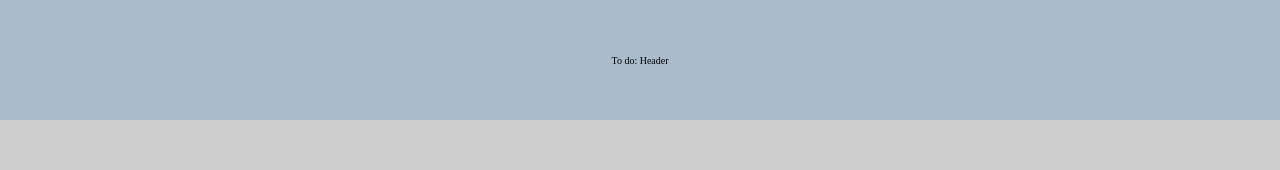
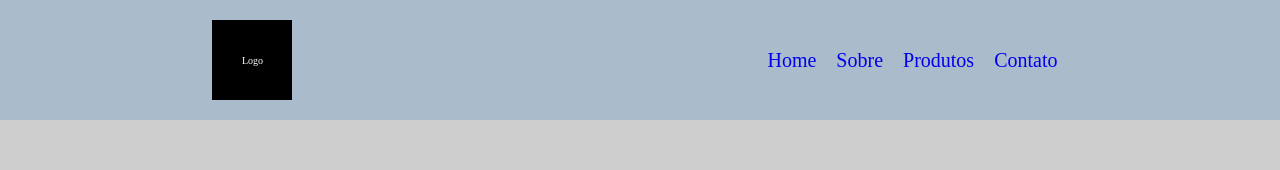
Before and after one commit to LeSales/toldos-portfolio, a Next.js app: page / in a window 1280 px wide. Shown: the top 170 px of the page. Built offline with nearby package versions, Linux system fonts and the light colour scheme.

Commit message:
Att Header Base

```diff
--- a/pages/components/Header/Header.jsx
+++ b/pages/components/Header/Header.jsx
@@ -6,17 +6,66 @@ justify-content: center;
 align-items: center;
 `;
 
+function Header() {
+    return (
+      <Wrapper>
+        <Logo>Logo</Logo>
+        <Menu></Menu>
+      </Wrapper>
+    );
+  }
+
+  function Menu(){
+    return (
+      <Navigation>
+        <ul>
+          <li><a href="#">Home</a></li>
+          <li><a href="#">Sobre</a></li>
+          <li><a href="#">Produtos</a></li>
+          <li><a href="#">Contato</a></li>
+        </ul>
+      </Navigation>
+    )
+  }
+
 export const Wrapper = styled.header`
-    ${flexCenter}
-    height: 15vh;
-    width: 100vw;
-    background-color: #aabbcc;
+  display: flex;
+  justify-content: space-around;
+  align-items: center;
+  flex: row;
+  height: 15vh;
+  width: 100vw;
+  background-color: #aabbcc;
 `;
 
-function Header(){
-    return <Wrapper>
-        <div>To do: Header</div>
-    </Wrapper>
-}
+export const Logo = styled.div`
+  ${flexCenter}
+  height: 10vh;
+  width: 10vh;
+  background-color: black;
+  color: white;
+`;
+
+export const Navigation = styled.nav`
+  ul {
+    display: flex;
+    text-decoration: none;
+    list-style: none;
+
+    li{
+      font-size: 2rem;
+      padding: 0 1rem;
+
+      a{
+        text-decoration: none;
+
+        :visited{
+          color: inherit;
+        }
+      }
+    }
+  }
+`;
+
 
 export default Header;
```
